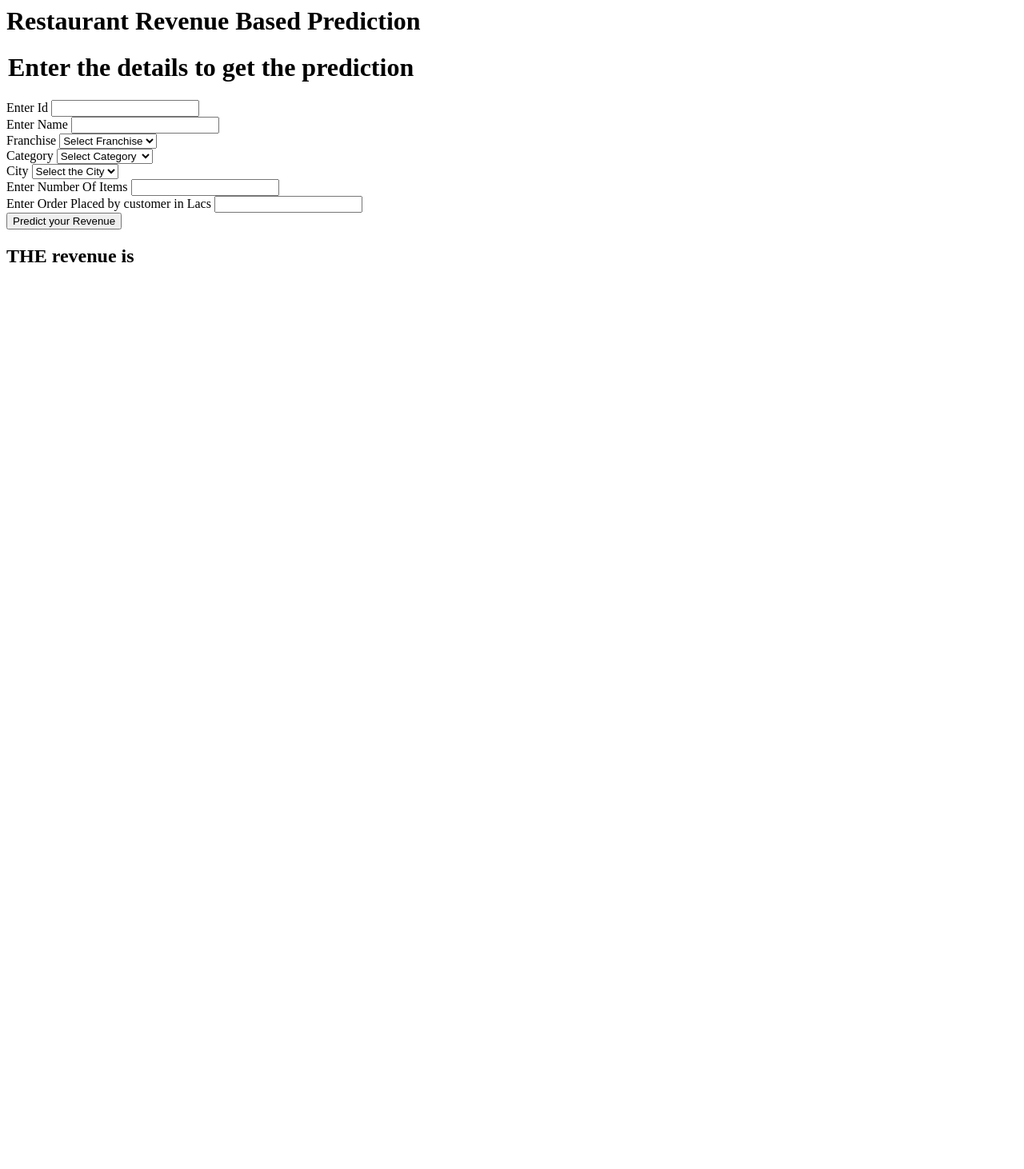
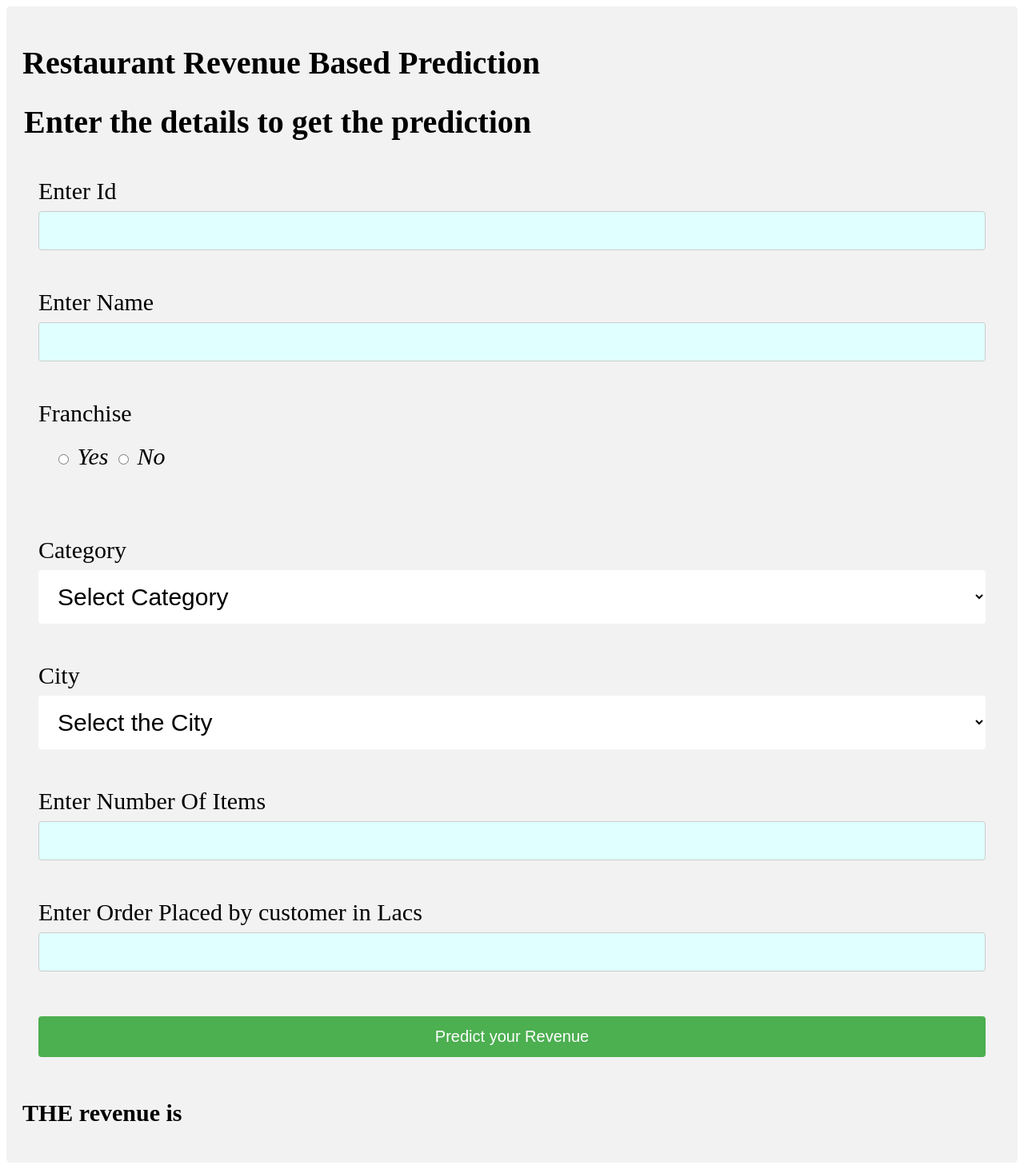
Before and after one commit to RakshitaNS/revenue, a Flask app: page / in a window 1280 px wide. Shown: the whole page at 80% size. Before the commit the page ends 328 px from the top, so only its background shows below. Run offline with Flask 3, Linux system fonts and the light colour scheme.

Commit message:
Web Commit

```diff
--- a/templates/home.html
+++ b/templates/home.html
@@ -1,4 +1,71 @@
 <html>
+    <!-- Start styling -->
+    <style>
+        input[type=text], select {
+          width: 100%;
+          padding: 12px 20px;
+          margin: 8px 0;
+          display: inline-block;
+          border: 1px solid #ccc;
+          border-radius: 4px;
+          box-sizing: border-box;
+          font-size: 20px;
+          background-color: lightcyan;
+        }
+
+        input[type=submit] {
+          width: 100%;
+          background-color: #4CAF50;
+          color: white;
+          padding: 14px 20px;
+          margin: 8px 0;
+          border: none;
+          border-radius: 4px;
+          cursor: pointer;
+          font-size: 20px;
+        }
+
+        input[type=submit]:hover {
+          background-color: #45a049;
+        }
+
+        div {
+          border-radius: 5px;
+          background-color: #f2f2f2;
+          padding: 20px;
+          font-size: 20px;
+        }
+        select {
+            width: 100%;
+            padding: 16px 20px;
+            border: none;
+            border-radius: 4px;
+            background-color: white;
+            font-size: 30px;
+
+}
+        .form-label {
+            font-size: 30px;
+        }
+        .radio {
+            font-size: 30px;
+            font-style: italic;
+        }
+
+        /* .dropdown {
+            display: none;
+            position: absolute;
+            background-color: #f9f9f9;
+            min-width: 160px;
+            box-shadow: 0px 8px 16px 0px rgba(0,0,0,0.2);
+            padding: 12px 16px;
+            z-index: 1;
+}
+        .select:hover .dropdown {
+            display: block;
+} */
+        </style>
+        <body>
 <body>
     <div class="login">
        <h1>Restaurant Revenue Based Prediction</h1>
@@ -17,7 +84,13 @@
         </div>
         <div class="mb-3">
             <label class="form-label">Franchise</label>
-            <select class="form-control" name="Franchise" placeholder="Enter the Franchise" required>
+            <!-- set the name attribute of each radio button to radAnswer to only allow 1 radio button to be selected. -->
+            <div class="radio">
+            <input type="radio" id="yes" name="radAnswer" value="Yes">
+            <label for="yes">Yes</label>
+            <input type="radio" id="no" name="radAnswer" value="No">
+            <label for="no">No</label></div><br>
+            <!-- <select class="form-control" name="Franchise" placeholder="Enter the Franchise" required>
                 <option class="placeholder" selected disabled value="">Select Franchise</option>
                 <option value="Yes">
                     Yes
@@ -25,9 +98,9 @@
                 <option value="No">
                     No
                 </option>
-            </select>
+            </select> -->
         </div>
-        <div class="mb-3">
+        <div class="form-label">
             <label class="form-label">Category</label>
             <select class="form-control" name="Category" placeholder="Enter the Category" required>
                 <option class="placeholder" selected disabled value="">Select Category</option>
@@ -53,7 +126,7 @@
                 <option value="Varied Menu">Varied Menu</option>
             </select>
         </div>
-        <div class="mb-3">
+        <div class="form-label">
             <label class="form-label">City</label>
             <select class="form-control" name="City"
                 placeholder="Enter the City" required>
```
